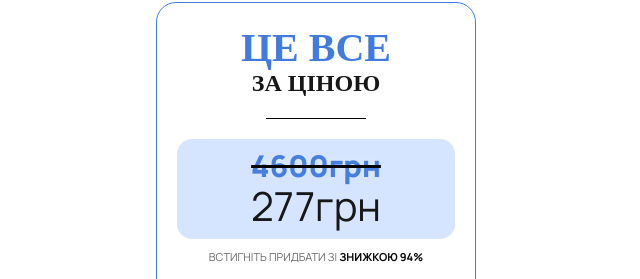
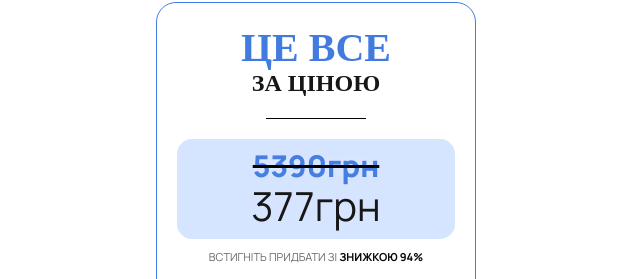
Before and after one commit to RomanIsaiev/work-website-30, a website built with Vite: page index.html in a window 1280 px wide. Shown: the part 5877-6156 px from the top of the page, 324-964 px from the left. Built offline with nearby package versions, Linux system fonts and the light colour scheme; a script that the page names is missing; a web font is replaced by a local one.

Commit message:
Update index.html

```diff
--- a/index.html
+++ b/index.html
@@ -345,7 +345,6 @@
                 </ul>
               </div>
             </div>
-
             <div class="question">
               <div class="question-name">
                 <p>ЛЕКЦІЯ 5</p>
@@ -503,8 +502,8 @@
               це все<br /><span>за ціною</span>
             </h3>
             <div class="inner-wrapper">
-              <p class="old-price">4600грн</p>
-              <p class="new-price">277грн</p>
+              <p class="old-price">5390грн</p>
+              <p class="new-price">377грн</p>
             </div>
             <p class="price-description">
               Встигніть придбати зі <span>знижкою 94%</span>
```
